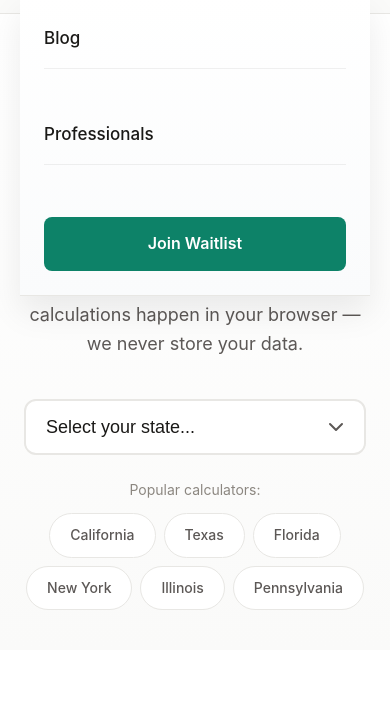
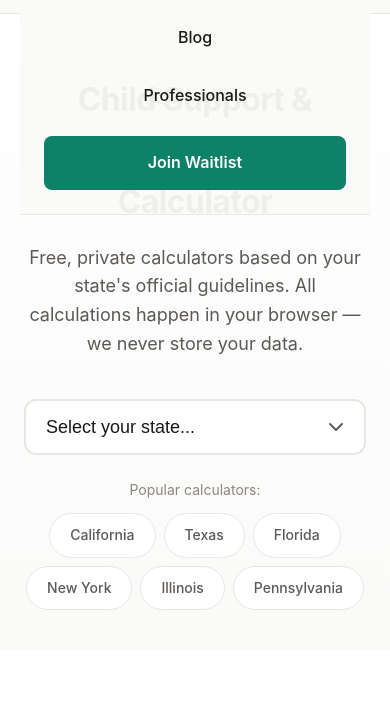
Before and after one commit to todd-ui/clearly-website, a website: page calculators/index.html in a window 390 px wide. Both pictures are taken after a click on the button "Menu". Shown: the part 63-790 px from the top of the page. Drawn offline with Linux system fonts and the light colour scheme.

Commit message:
Unify mobile menu design across all pages
- Consistent padding, gap, and layout
- Frosted glass background with backdrop blur
- Centered text alignment
- Matching font sizes

🤖 Generated with [Claude Code](https://claude.com/claude-code)

Co-Authored-By: Claude Opus 4.5 <noreply@anthropic.com>

```diff
--- a/styles.css
+++ b/styles.css
@@ -213,51 +213,37 @@ img {
     top: 100%;
     left: 0;
     right: 0;
-    background: linear-gradient(to bottom, white 0%, #fafbfc 100%);
+    background: rgba(250, 250, 249, 0.95);
+    backdrop-filter: blur(20px);
     flex-direction: column;
-    padding: 12px 24px 24px;
+    padding: 16px 24px 24px;
+    gap: 8px;
     border-bottom: 1px solid var(--border);
-    box-shadow: 0 16px 32px rgba(0,0,0,0.08);
     z-index: 100;
   }
   .nav-links.open {
     display: flex;
-    animation: slideDown 0.25s ease;
-  }
-  @keyframes slideDown {
-    from {
-      opacity: 0;
-      transform: translateY(-4px);
-    }
-    to {
-      opacity: 1;
-      transform: translateY(0);
-    }
   }
   .nav-links li {
     margin: 0;
-    border-bottom: 1px solid rgba(0,0,0,0.06);
-  }
-  .nav-links li:last-child {
-    border-bottom: none;
-    margin-top: 8px;
-    padding-top: 0;
   }
   .nav-links li a {
-    display: flex;
-    align-items: center;
-    padding: 16px 0;
-    font-size: 17px;
+    display: block;
+    padding: 12px 0;
+    font-size: 16px;
     font-weight: 500;
     color: var(--text);
-    transition: color 0.2s;
+    text-align: center;
+    width: 100%;
   }
   .nav-links li a:hover {
     color: var(--primary);
+    text-decoration: none;
   }
   .nav-links .nav-cta {
-    display: flex;
-    justify-content: center;
+    display: block;
+    width: 100%;
+    text-align: center;
     margin-top: 8px;
     padding: 14px 24px;
     font-size: 16px;
```
